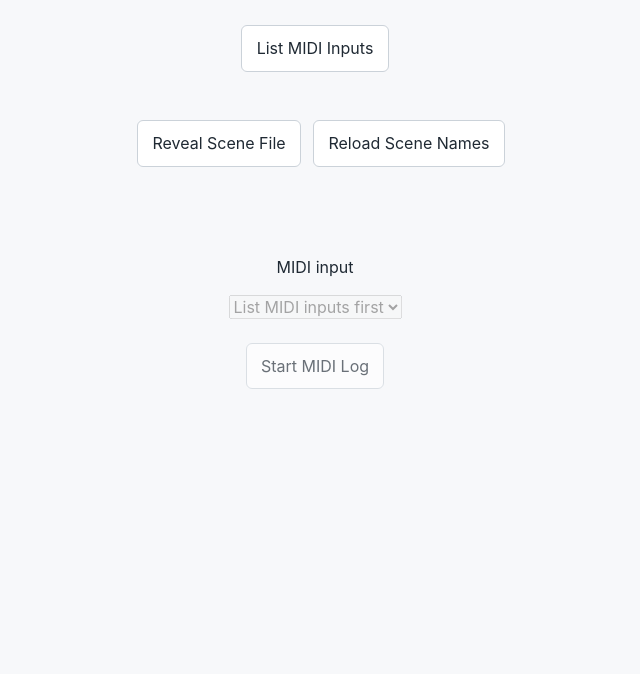
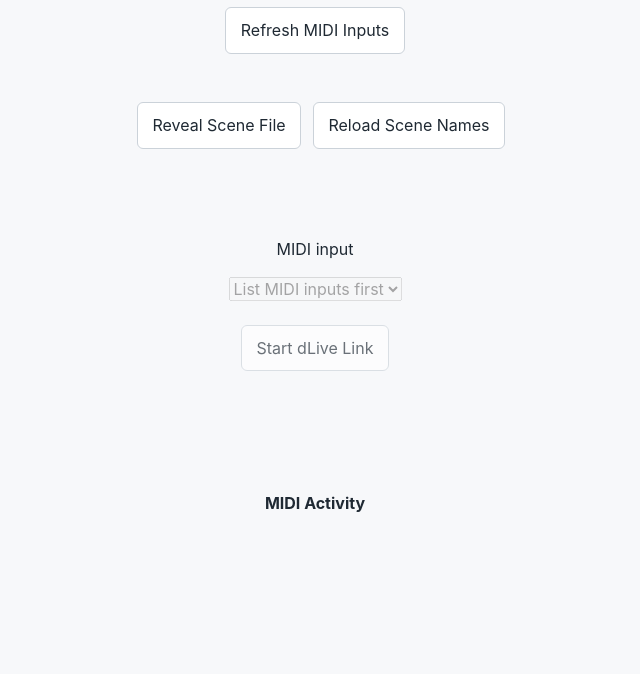
Before and after one commit to elisavoielevac/dLive_REAPER_Link, a website: page src/index.html in a window 1280 px wide. Shown: the part 142-816 px from the top of the page, without its empty margins (325-965 px from the left). Drawn offline with Linux system fonts and the light colour scheme.

Commit message:
Polish MIDI control labels

```diff
--- a/src/index.html
+++ b/src/index.html
@@ -12,7 +12,7 @@
     <main class="container">
       <h1>dLive &rarr; REAPER Link</h1>
       <p>Setup complete</p>
-      <button id="list-midi-inputs" type="button">List MIDI Inputs</button>
+      <button id="list-midi-inputs" type="button">Refresh MIDI Inputs</button>
       <p id="midi-inputs-result" role="status" aria-live="polite"></p>
       <div class="scene-file-actions">
         <p id="scene-file-path" role="status" aria-live="polite"></p>
@@ -25,11 +25,12 @@
       <select id="midi-input-select" disabled>
         <option value="">List MIDI inputs first</option>
       </select>
-      <button id="start-midi-log" type="button" disabled>Start MIDI Log</button>
+      <button id="start-midi-log" type="button" disabled>Start dLive Link</button>
       <p id="midi-log-result" role="status" aria-live="polite"></p>
       <p id="midi-scene-result" role="status" aria-live="polite"></p>
       <p id="midi-scene-name-result" role="status" aria-live="polite"></p>
-      <pre id="midi-log" aria-live="polite"></pre>
+      <h2 id="midi-activity-heading">MIDI Activity</h2>
+      <pre id="midi-log" aria-live="polite" aria-labelledby="midi-activity-heading"></pre>
     </main>
   </body>
 </html>
--- a/src/styles.css
+++ b/src/styles.css
@@ -28,6 +28,12 @@
   margin: 0;
   font-size: 2rem;
   line-height: 1.2;
+}
+
+h2 {
+  margin: 0.75rem 0 0;
+  font-size: 1rem;
+  line-height: 1.5;
 }
 
 p {
```
